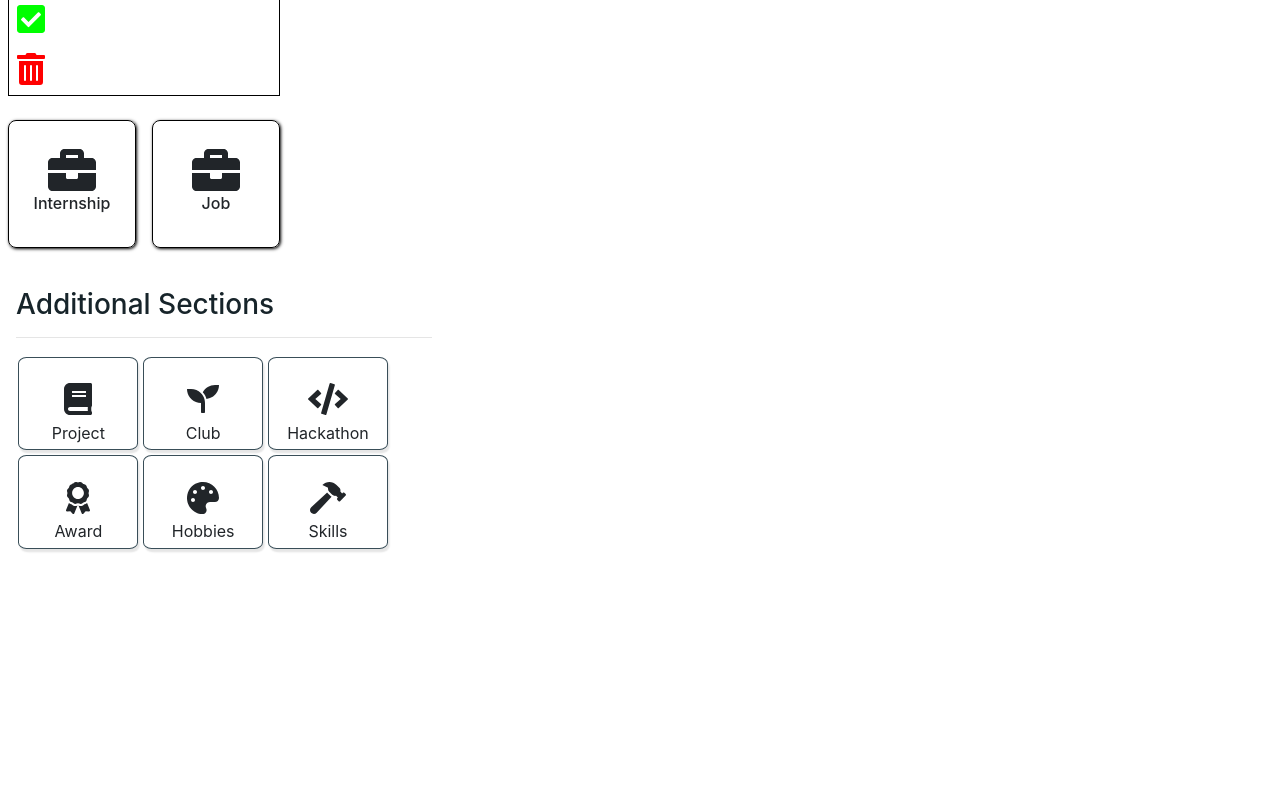
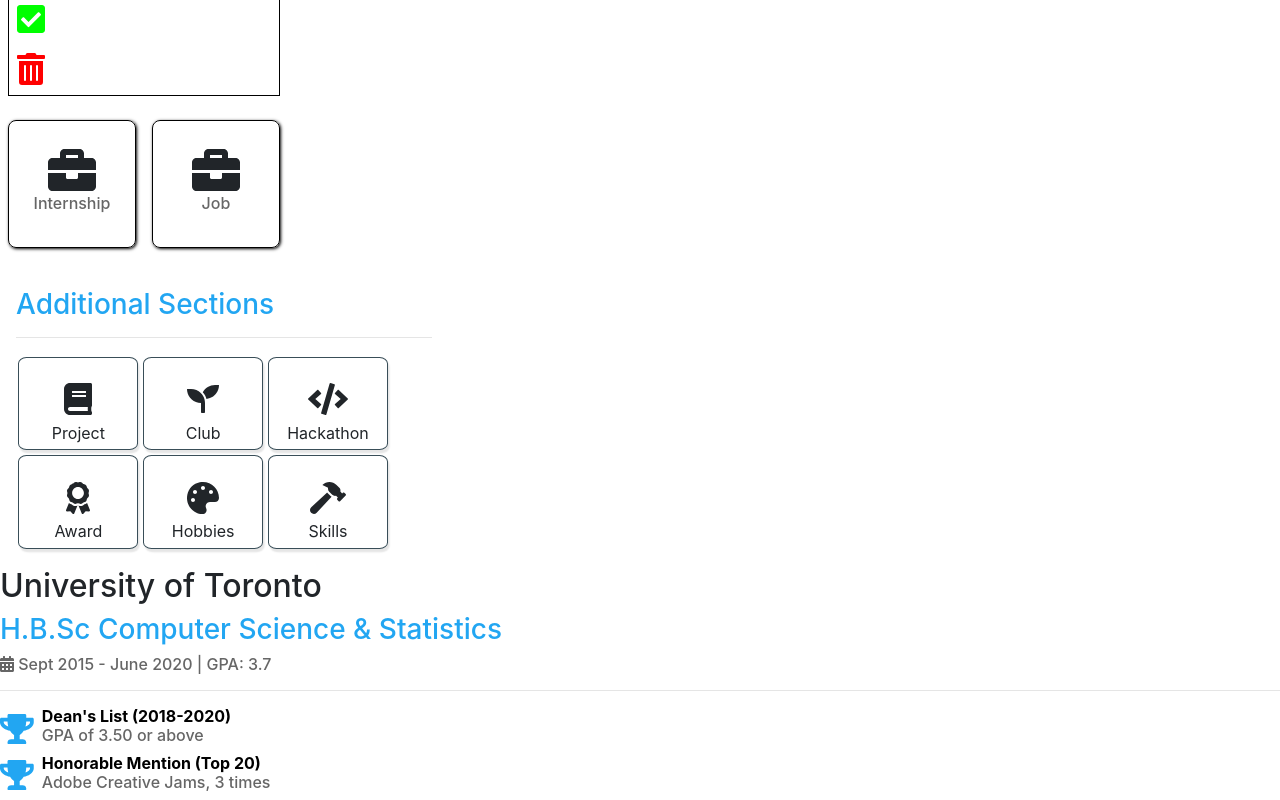
Before and after one commit to MuffinTheDragon/Resume-Builder, a React (Create React App) app in the folder frontend/: page / in a window 1280 px wide. Shown: the part 1641-2441 px from the top of the page. Before the commit the page ends 2208 px from the top, so only its background shows below. Built offline with nearby package versions, Linux system fonts and the light colour scheme.

Commit message:
[CHED-40] Implement achievements and education components

```diff
--- a/frontend/src/App.js
+++ b/frontend/src/App.js
@@ -5,6 +5,8 @@
 import Additional from "./components/Additional/Additional";
 import 'bootstrap/dist/css/bootstrap.min.css';
 import EducationHistory from "./components/EducationHistory/EducationHistory"
+import EducationHistoryRender from "./components/EducationHistory/EducationHistoryRender"
+import AchievementsRender from "./components/Achievements/AchievementsRender"
 
 function App() {
     return (
@@ -14,6 +16,9 @@
             <EducationHistory />
             <Experience />
             <Additional />
+            <EducationHistoryRender school="University of Toronto" degree="H.B.Sc Computer Science & Statistics" date="Sept 2015 - June 2020" gpa="3.7"/>
+            <hr></hr>
+            <AchievementsRender count="2" title={['Dean\'s List (2018-2020)', 'Honorable Mention (Top 20)']} desc={['GPA of 3.50 or above', 'Adobe Creative Jams, 3 times']} />
         </div>
     );
 }
--- /dev/null
+++ b/frontend/src/components/Achievements/AchievementsRender.js
@@ -0,0 +1,25 @@
+import { faTrophy } from "@fortawesome/free-solid-svg-icons"
+import { FontAwesomeIcon } from "@fortawesome/react-fontawesome"
+import './style.css'
+
+function AchievementsRender(props) {
+
+    var arr = [];
+
+    for (var i=0;i<props.count;i++) {
+        arr.push (
+            <div class="block">
+                <div class="trophy"><FontAwesomeIcon icon={faTrophy} /></div>
+                <div>
+                    <h4 class="title">{props.title[i]}</h4>
+                    <h4 class="desc">{props.desc[i]}</h4>
+                </div>
+            </div>
+
+        )
+    }
+
+    return arr;
+}
+
+export default AchievementsRender;
--- /dev/null
+++ b/frontend/src/components/Achievements/style.css
@@ -0,0 +1,20 @@
+.title {
+    font-weight: bold;
+    color: black;
+    margin: 0;
+    padding: 0;
+}
+
+.desc {
+    color: #666666;
+}
+
+.trophy {
+    float: left;
+    margin-right: .5rem;
+    color: #22a6f2;
+}
+
+.block {
+    font-size: 30px;
+}
--- /dev/null
+++ b/frontend/src/components/EducationHistory/EducationHistoryRender.js
@@ -0,0 +1,17 @@
+import { faCalendarAlt } from "@fortawesome/free-solid-svg-icons"
+import { FontAwesomeIcon } from "@fortawesome/react-fontawesome"
+import './style2.css'
+
+function EducationHistoryRender(props) {
+
+    return (
+
+        <div>
+            <h2>{props.school}</h2>
+            <h3>{props.degree}</h3>
+            <h4><FontAwesomeIcon icon={faCalendarAlt} /> {props.date} | GPA: {props.gpa}</h4>
+        </div>
+    );
+}
+
+export default EducationHistoryRender;
--- /dev/null
+++ b/frontend/src/components/EducationHistory/style2.css
@@ -0,0 +1,7 @@
+h3 {
+    color: #22a6f2;
+}
+
+h4 {
+    color: #666666;
+}
```
Also changed, not shown: 1 other file (tests, documents, lock files or other folders).
